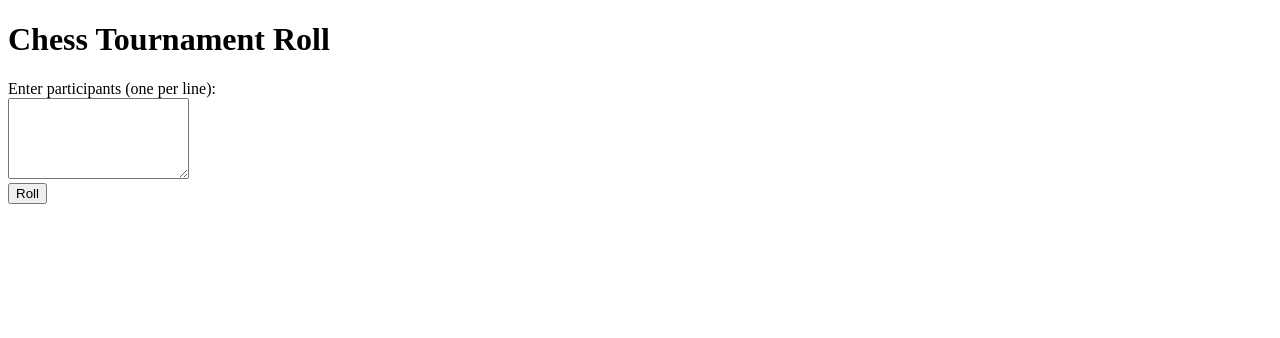
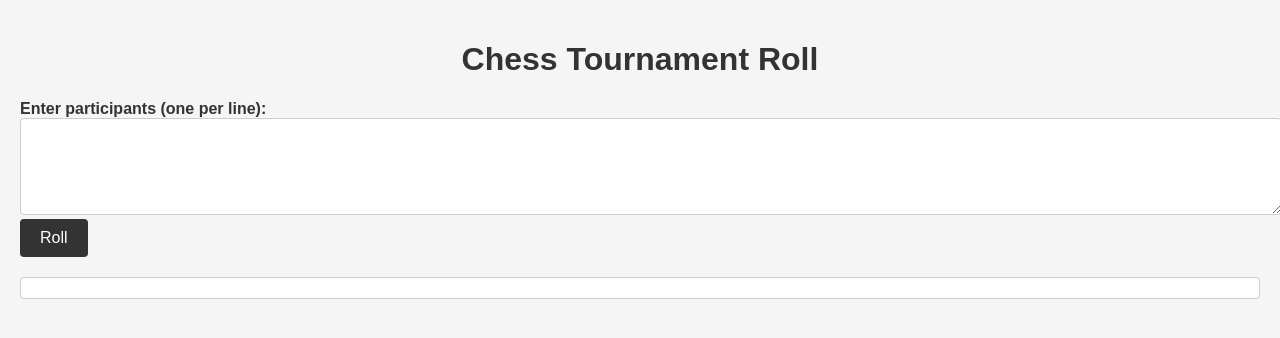
Before and after one commit to Mokhtar-01/Chess-tournament-roll, a plain HTML site: page index.html in a window 1280 px wide. Drawn offline with Linux system fonts and the light colour scheme; files that its build step writes are made by us from their sources; the site is published under a folder, as on GitHub Pages, so addresses that start at the root find nothing.

Commit message:
Update index.html

```diff
--- a/index.html
+++ b/index.html
@@ -2,7 +2,7 @@
 <html>
 <head>
   <title>Chess Tournament Roll</title>
-  <link rel="stylesheet" type="text/css" href="/root/Mokhtar-01/Chess-tournament-roll/styles.css">
+  <link rel="stylesheet" type="text/css" href="styles.css">
   <script>
     function roll() {
       var participants = document.getElementById("participants").value.split("\n");
```
